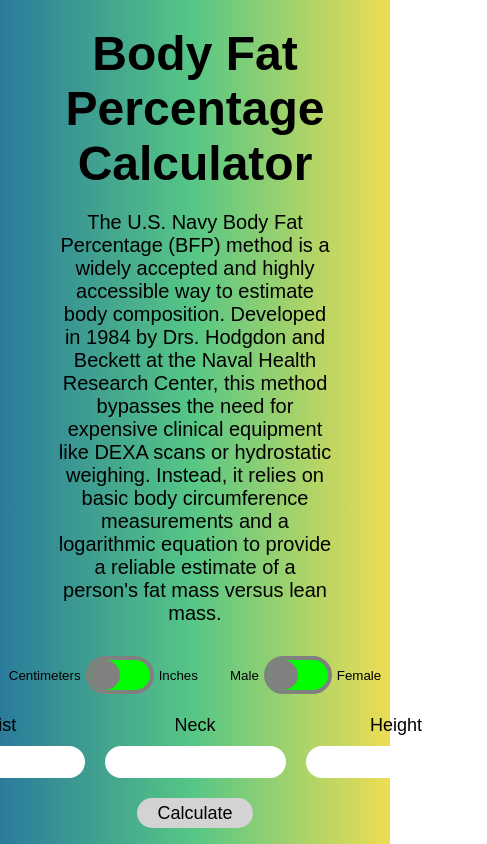
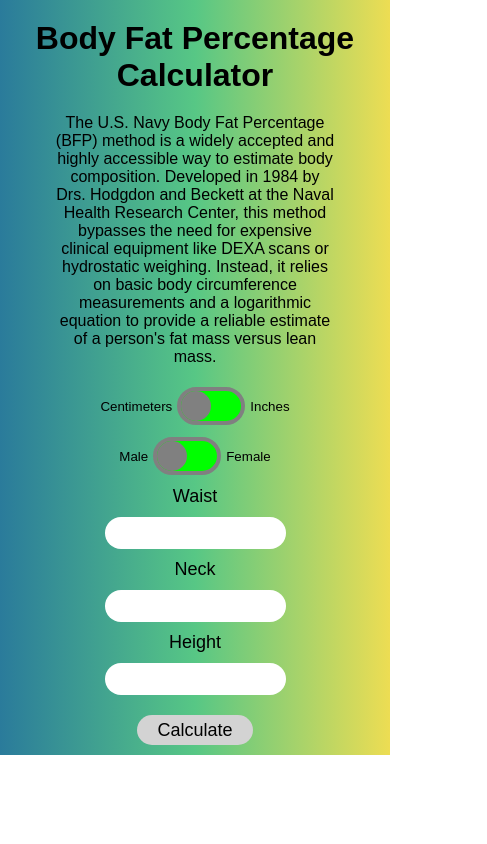
Before and after one commit to kuro-neko-xyz/bfpcalculator.fit, a React (Vite) app: page / in a window 390 px wide. Shown: the whole page, 487 px wide, since content can reach past the window. Built offline with nearby package versions, Linux system fonts and the light colour scheme; a web font is replaced by a local one.

Commit message:
Closes #5

```diff
--- a/package.json
+++ b/package.json
@@ -5,6 +5,7 @@
   "type": "module",
   "scripts": {
     "dev": "vite",
+    "dev:host": "vite --host",
     "build": "tsc -b && vite build",
     "lint": "eslint .",
     "preview": "vite preview"
--- a/src/App.module.css
+++ b/src/App.module.css
@@ -10,11 +10,17 @@
     rgba(87, 199, 133, 1) 50%,
     rgba(237, 221, 83, 1) 100%
   );
-  height: 100vh;
+  height: 100%;
   display: flex;
   flex-direction: column;
   align-items: center;
   justify-content: center;
+}
+
+@media (max-width: 768px) {
+  .container {
+    justify-content: start;
+  }
 }
 
 .hero {
@@ -27,9 +33,21 @@
   font-size: 3rem;
 }
 
+@media (max-width: 768px) {
+  .hero h1 {
+    font-size: 2rem;
+  }
+}
+
 .hero p {
   font-size: 1.25rem;
   margin: 0 10%;
+}
+
+@media (max-width: 768px) {
+  .hero p {
+    font-size: 1rem;
+  }
 }
 
 .data {
@@ -39,8 +57,20 @@
   width: 100%;
 }
 
+@media (max-width: 768px) {
+  .data {
+    flex-direction: column;
+  }
+}
+
 .data > * {
   margin: 10px;
+}
+
+@media (max-width: 768px) {
+  .data > * {
+    margin-top: 0;
+  }
 }
 
 .field {
@@ -59,6 +89,7 @@
   border-style: none;
   height: 30px;
   border-radius: 50px;
+  text-align: center;
 }
 
 .button {
@@ -70,6 +101,7 @@
   padding: 0 20px;
   background-color: #00dddd;
   cursor: pointer;
+  margin-bottom: 10px;
 }
 
 .button:disabled {
```
